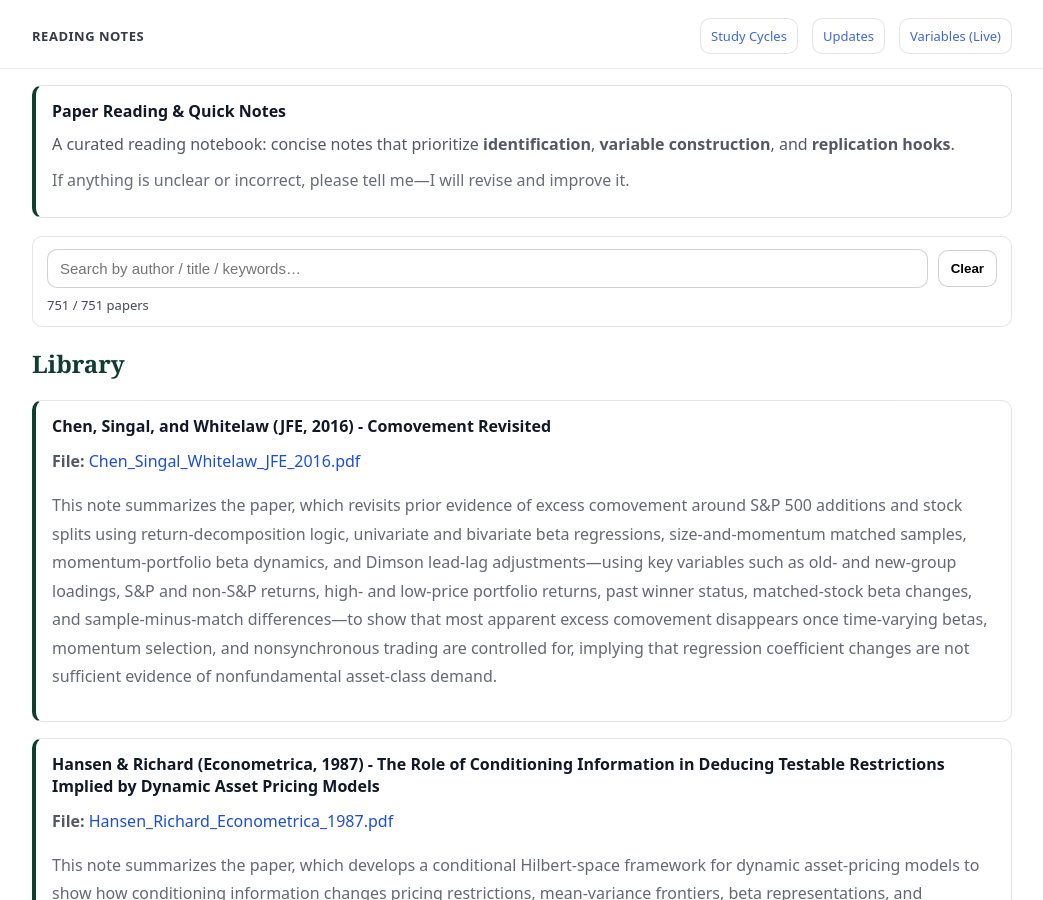
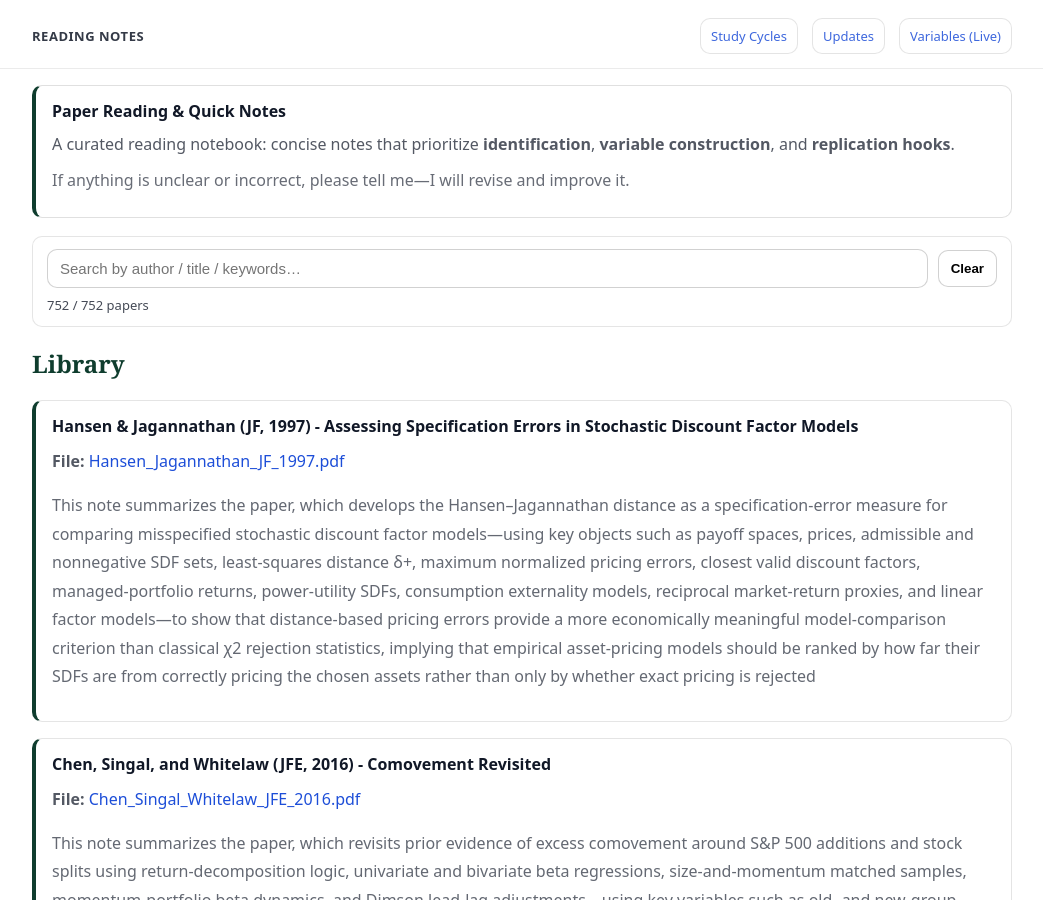
Before and after one commit to yaxinzn/study-archive, a Jekyll site: the page built from reading/index.md, in a window 1280 px wide and 900 px high. Shown: the whole window, without its empty margins (118-1161 px from the left). Built offline with Jekyll 4.4.1, drawn with Linux system fonts in a browser that asks for light colours.

Commit message:
Reading: add/update Hansen_Jagannathan_JF_1997.pdf

```diff
--- a/_data/reading.yml
+++ b/_data/reading.yml
@@ -1,3 +1,7 @@
+- title: "Hansen & Jagannathan (JF, 1997) - Assessing Specification Errors in Stochastic Discount Factor Models"
+  file: "Hansen_Jagannathan_JF_1997.pdf"
+  desc: "This note summarizes the paper, which develops the Hansen–Jagannathan distance as a specification-error measure for comparing misspecified stochastic discount factor models—using key objects such as payoff spaces, prices, admissible and nonnegative SDF sets, least-squares distance δ+, maximum normalized pricing errors, closest valid discount factors, managed-portfolio returns, power-utility SDFs, consumption externality models, reciprocal market-return proxies, and linear factor models—to show that distance-based pricing errors provide a more economically meaningful model-comparison criterion than classical χ2 rejection statistics, implying that empirical asset-pricing models should be ranked by how far their SDFs are from correctly pricing the chosen assets rather than only by whether exact pricing is rejected"
+
 - title: "Chen, Singal, and Whitelaw (JFE, 2016) - Comovement Revisited"
   file: "Chen_Singal_Whitelaw_JFE_2016.pdf"
   desc: "This note summarizes the paper, which revisits prior evidence of excess comovement around S&P 500 additions and stock splits using return-decomposition logic, univariate and bivariate beta regressions, size-and-momentum matched samples, momentum-portfolio beta dynamics, and Dimson lead-lag adjustments—using key variables such as old- and new-group loadings, S&P and non-S&P returns, high- and low-price portfolio returns, past winner status, matched-stock beta changes, and sample-minus-match differences—to show that most apparent excess comovement disappears once time-varying betas, momentum selection, and nonsynchronous trading are controlled for, implying that regression coefficient changes are not sufficient evidence of nonfundamental asset-class demand."
```
Also changed, not shown: 1 other file.
